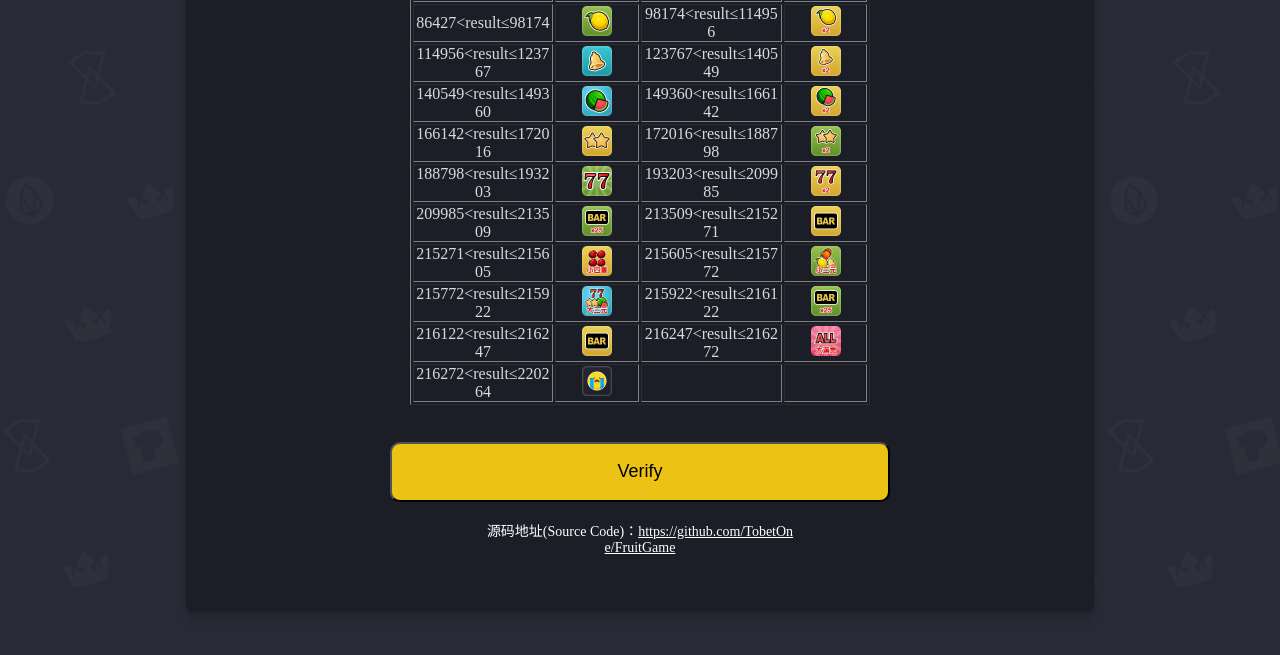
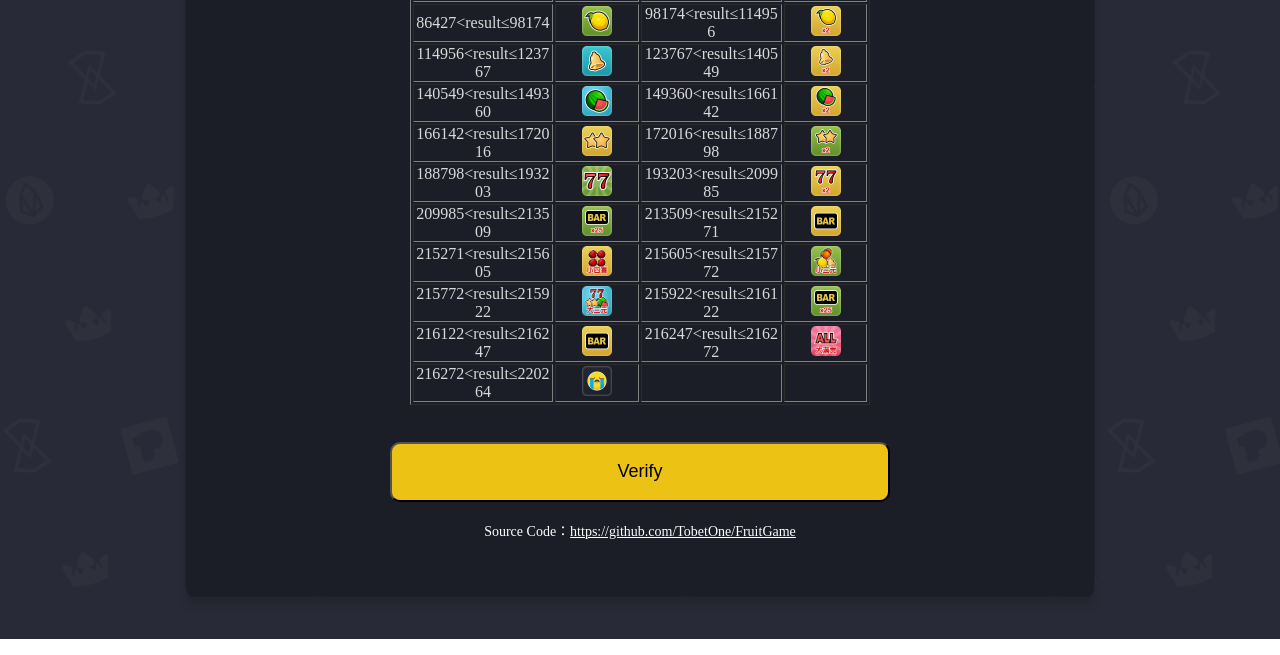
Before and after one commit to TobetOne/FruitGame, a plain HTML site: page index.html in a window 1280 px wide. Shown: the part 696-1351 px from the top of the page. Drawn offline with Linux system fonts and the light colour scheme.

Commit message:
Update index.html

```diff
--- a/index.html
+++ b/index.html
@@ -371,7 +371,7 @@
         </form>
         <button class="verifyBtn" onclick="getBpResult()">Verify</button>
         <div class="address">
-            <p style='text-align: center'>源码地址(Source Code)：<a style="color: #FFFFFF" href="https://github.com/TobetOne/FruitGame"
+            <p style='text-align: center'>Source Code：<a style="color: #FFFFFF" href="https://github.com/TobetOne/FruitGame"
                        target="_blank">https://github.com/TobetOne/FruitGame</a></p>
         </div>
 
```
